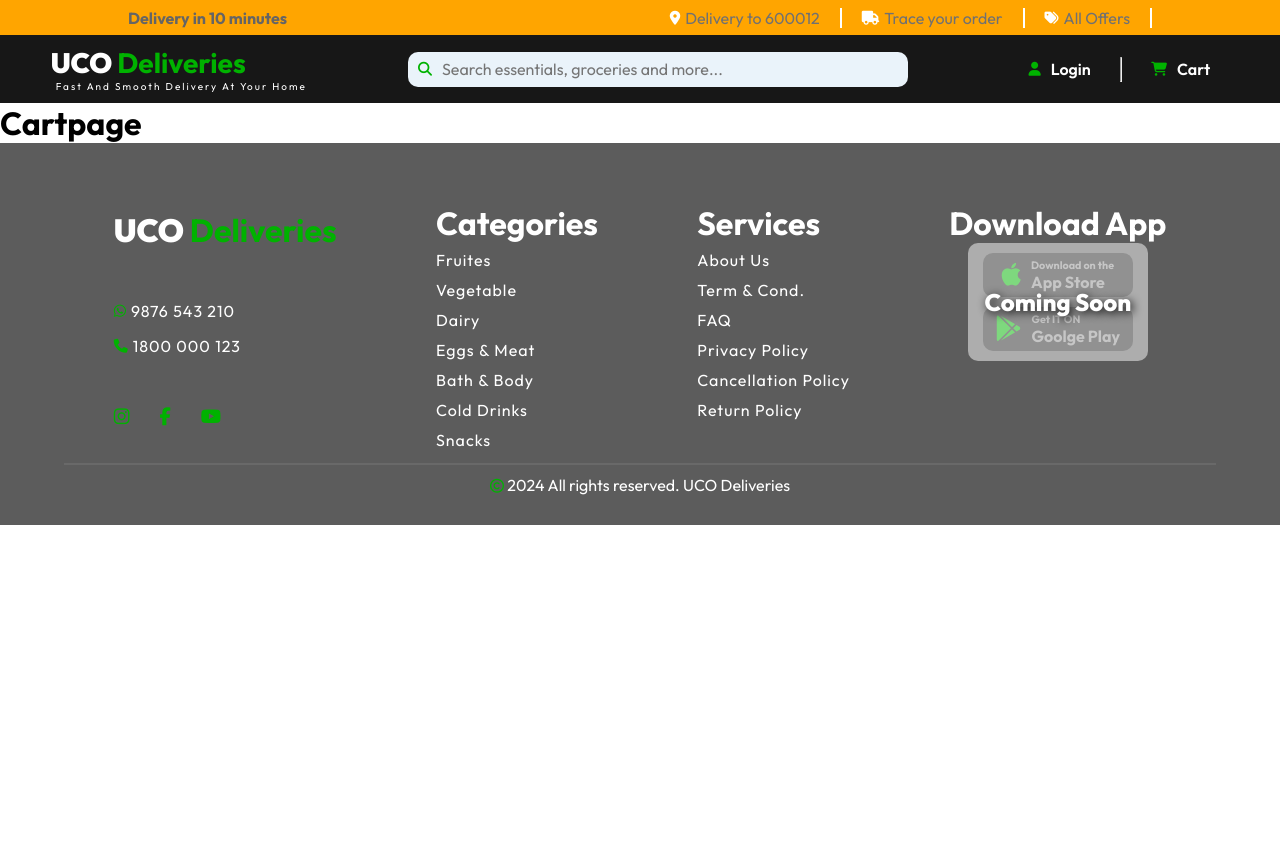
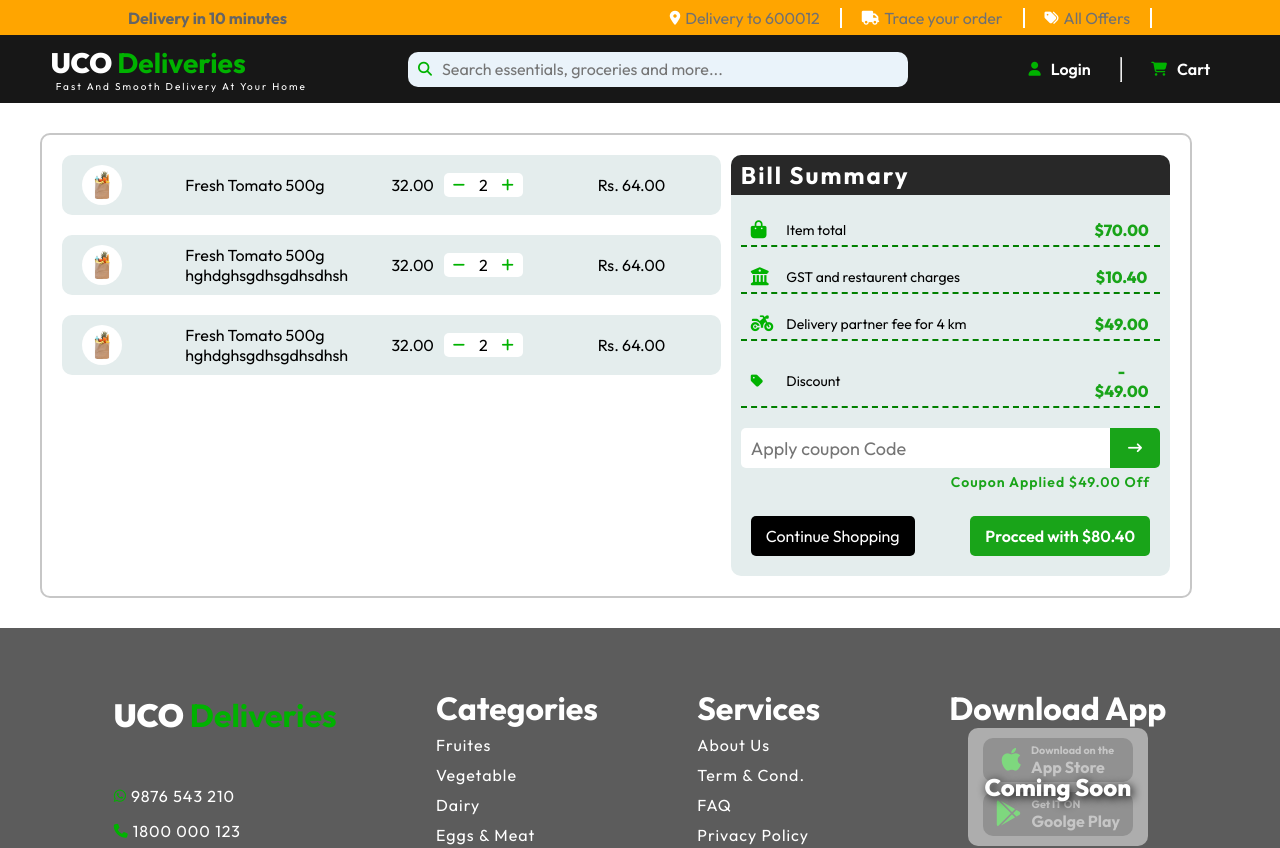
Before and after one commit to CrazieGuru/UCO, a React (Vite) app in the folder frontend/: page /cart in a window 1280 px wide. Shown: the top 848 px of the page. Before the commit the page ends 800 px from the top, so only its background shows below. Built offline with nearby package versions, Linux system fonts and the light colour scheme.

Commit message:
created cart page

```diff
--- a/frontend/src/App.css
+++ b/frontend/src/App.css
@@ -1,6 +1,7 @@
 a{
     text-decoration: none;
     color: inherit;
+    cursor: pointer;
 }
 a:hover{
     transition: .4s;
--- a/frontend/src/Components/Navbar/Navbar.jsx
+++ b/frontend/src/Components/Navbar/Navbar.jsx
@@ -44,12 +44,12 @@
             <div className="profile-cart-m">
               <div className="profile">
                 <i className="fa fa-user"></i>
-                <p>Login</p>
+                <a href=""><p>Login</p></a>
               </div>
               <hr />
               <div className="cart">
                 <i className="fa fa-cart-shopping"></i>
-                <p>Cart</p>
+                <a href="/cart"><p>Cart</p></a>
               </div>
             </div>
           </div>
@@ -65,12 +65,12 @@
           <div className="profile-cart">
             <div className="profile">
               <i className="fa fa-user"></i>
-              <p>Login</p>
+              <a href=""><p>Login</p></a>
             </div>
             <hr />
             <div className="cart">
               <i className="fa fa-cart-shopping"></i>
-              <p>Cart</p>
+              <a href="/cart"><p>Cart</p></a>
             </div>
           </div>
         </div>
--- a/frontend/src/Pages/Cartpage/Cart.css
+++ b/frontend/src/Pages/Cartpage/Cart.css
@@ -0,0 +1,243 @@
+.cart-container{
+    display: flex;
+    width: 90%;
+    padding: 20px;
+    border: 2px solid rgb(199, 199, 199);
+    border-radius: 10px;
+    gap: 10px;
+    font-family: outfit;
+    margin:30px 40px;
+}
+.cart-container .cart-items{
+    width: 60%;
+    height: 400px;
+    display: flex;
+    flex-direction:column;
+    gap: 20px;
+    overflow: scroll;
+}
+.cart-items::-webkit-scrollbar{
+    display: none;
+    scroll-behavior: smooth;
+}
+.cart-items .cart-item{
+    display: grid;
+    grid-template-columns: 1fr 2fr 2fr 1fr;
+    align-items: center;
+    justify-content: space-around;
+    background-color: rgb(228, 237, 237);
+    padding: 10px 20px;
+    border-radius: 10px;
+}
+.cart-item .cart-item-image-container{
+    width: 40px;
+    height: 40px;
+}
+.cart-item-image-container img{
+    width: 100%;
+    height: 100%;
+    object-fit: contain;
+    object-position: center;
+    padding: 5px;
+    background-color: white;
+    border-radius: 50%;
+}
+.cart-item-qty{
+    display: flex;
+    align-items: center;
+    gap: 10px;
+}
+.cart-item-qty .qty-func{
+    display: flex;
+    align-items: center;
+    gap: 10px;
+    padding:2px 5px;
+    background-color: white;
+    border-radius: 5px;
+}
+.qty-func i{
+    width: 20px;
+    height: 20px;
+    text-align: center;
+    line-height: 20px;
+    cursor: pointer;
+}
+.cart-amount-container{
+    width: 40%;
+    display: flex;
+    flex-direction: column;
+    background-color: rgb(228, 237, 237);
+    border-radius: 10px;
+}
+.cart-amount-container .bill-title{
+    background-color:rgb(40, 40, 40);
+    border-top-left-radius: 10px;
+    border-top-right-radius: 10px;
+    padding: 5px 10px;
+    color: white;
+    letter-spacing: 2px;
+}
+.cart-amount-container .bill-details{
+    display: flex;
+    flex-direction: column;
+    gap: 15px;
+    padding: 20px 10px;
+    justify-content: space-between;
+    font-size: 14px;
+}
+.bill-details .row{
+    display: grid;
+    padding: 5px 10px;
+    grid-template-columns: 6fr 1fr;
+    border-bottom: 2px dashed green ;
+}
+.row .item-total-name,.gst-total-name,.delivery-total-name,.discount-total-name{
+    display: grid;
+    gap: 10px;
+    grid-template-columns: 1fr 12fr;
+    align-items: center;
+}
+.item-total-name i,.gst-total-name i,.delivery-total-name i{
+    font-size: 18px;
+}
+.row > p{
+    color: rgb(25, 164, 25);
+    font-weight: 800;
+    font-size: 16px;
+    text-align: center;
+}
+.continue-proceed{
+    padding: 20px;
+    width: 100%;
+    display: flex;
+    align-items: center;
+    justify-content: space-between;
+}
+.continue-proceed .btn{
+    padding: 10px 15px;
+    border-radius: 5px;
+    outline: none;
+    border: none;
+    font-size: 16px;
+    cursor: pointer;
+}
+.continue-proceed #continue-shop{
+    background-color: black;
+    color: white;
+}
+.continue-proceed #proceed{
+    background-color: rgb(25, 164, 25);
+    color: white;
+    font-weight: 600;
+}
+.coupon{
+    width: 100%;
+    padding:0 10px;
+    display: flex;
+    flex-direction: column;
+}
+.coupon .coupon-input{
+    display: flex;
+    align-items: center;
+    position: relative;
+}
+.coupon-input input{
+    width: 100%;
+    border-radius: 5px;
+    border: none;
+    outline: none;
+    height: 40px;
+    padding:0 10px;
+    padding-right: 60px;
+    font-size: 18px;
+    color: rgb(132, 129, 129);
+}
+.coupon-input i{
+    position: absolute;
+    right: 0;
+    padding: 3px;
+    background-color: rgb(25, 164, 25);
+    height: 100%;
+    width: 50px;
+    display: flex;
+    align-items: center;
+    justify-content: center;
+    color: white;
+    border-top-right-radius: 5px;
+    border-bottom-right-radius: 5px;
+}
+.coupon .coupon-amount{
+    font-size: 14px;
+    text-align: right;
+    padding: 5px 10px;
+    color: rgb(25, 164, 25);
+    font-weight: 600;
+    letter-spacing: 1px;
+}
+@media screen and (max-width:514px) {
+    .cart-container{
+        flex-direction: column;
+        width: 100%;
+        margin: 0;
+    }
+    .cart-container .cart-items{
+        width: 100%;
+        height: auto;
+        display: flex;
+        flex-direction:column;
+        overflow: scroll;
+    }
+    .cart-items .cart-item{
+        display: grid;
+        align-items: center;
+        grid-template-columns: 1fr 6fr 2fr;
+        justify-content: space-around;
+        background-color: rgb(228, 237, 237);
+        padding: 10px 20px;
+        border-radius: 10px;
+        gap: 10px;
+    }
+    .cart-item .cart-item-image-container{
+        min-width: 40px;
+    }
+    .cart-items .cart-item > .cart-item-qty > p{
+        display: none;
+    }
+    .cart-items .cart-item > .cart-item-amount{
+        display: none;
+    }
+    .cart-amount-container{
+        width: 100%;
+        display: flex;
+        margin-top: 20px;
+        flex-direction: column;
+        background-color: rgb(228, 237, 237);
+        border-radius: 10px;
+    }
+
+    .row > p{
+        width: 80px;
+        text-align: center;
+        padding-left: 20px;
+        color: rgb(25, 164, 25);
+        font-weight: 800;
+        font-size: 14px;
+        text-align: center;
+    }
+    .continue-proceed{
+        padding: 10px;
+        width: 100%;
+        display: flex;
+        align-items: center;
+        gap: 20px;
+        justify-content: space-between;
+    }
+    .continue-proceed button{
+        padding: 10px 15px;
+        border-radius: 5px;
+        outline: none;
+        border: none;
+        font-size: 16px;
+        cursor: pointer;
+    }
+}
--- a/frontend/src/Pages/Cartpage/Cart.jsx
+++ b/frontend/src/Pages/Cartpage/Cart.jsx
@@ -1,12 +1,111 @@
-import React from 'react'
-import './Cart.css'
+import React from "react";
+import "./Cart.css";
+import i_img from "../../assets/images/item.png";
 
 const Cart = () => {
   return (
-    <div>
-      <h1>Cartpage</h1>
-    </div>
-  )
-}
+    <>
+      <div className="cart-container">
+        <div className="cart-items">
+          <div className="cart-item">
+            <div className="cart-item-image-container">
+              <img src={i_img} alt="" />
+            </div>
+            <p className="cart-item-name">Fresh Tomato 500g</p>
+            <div className="cart-item-qty">
+              <p>32.00</p>
+              <div className="qty-func">
+                <i className="fa-solid fa-minus"></i>
+                <p className="qty">2</p>
+                <i className="fa-solid fa-plus"></i>
+              </div>
+            </div>
+            <p className="cart-item-amount">Rs. 64.00</p>
+          </div>
+          <div className="cart-item">
+            <div className="cart-item-image-container">
+              <img src={i_img} alt="" />
+            </div>
+            <p className="cart-item-name">
+              Fresh Tomato 500g hghdghsgdhsgdhsdhsh
+            </p>
+            <div className="cart-item-qty">
+              <p>32.00</p>
+              <div className="qty-func">
+                <i className="fa-solid fa-minus"></i>
+                <p className="qty">2</p>
+                <i className="fa-solid fa-plus"></i>
+              </div>
+            </div>
+            <p className="cart-item-amount">Rs. 64.00</p>
+          </div>
+          <div className="cart-item">
+            <div className="cart-item-image-container">
+              <img src={i_img} alt="" />
+            </div>
+            <p className="cart-item-name">
+              Fresh Tomato 500g hghdghsgdhsgdhsdhsh
+            </p>
+            <div className="cart-item-qty">
+              <p>32.00</p>
+              <div className="qty-func">
+                <i className="fa-solid fa-minus"></i>
+                <p className="qty">2</p>
+                <i className="fa-solid fa-plus"></i>
+              </div>
+            </div>
+            <p className="cart-item-amount">Rs. 64.00</p>
+          </div>
+        </div>
+        <div className="cart-amount-container">
+          <h2 className="bill-title">Bill Summary</h2>
+          <div>
+            <div className="bill-details">
+              <div className="item-total row">
+                <div className="item-total-name">
+                  <i className="fa-solid fa-bag-shopping"></i>
+                  <p>Item total</p>
+                </div>
+                <p className="item-amount">$70.00</p>
+              </div>
+              <div className="gst-total row">
+                <div className="gst-total-name">
+                  <i class="fa-solid fa-building-columns"></i>
+                  <p>GST and restaurent charges</p>
+                </div>
+                <p className="gst-amount">$10.40</p>
+              </div>
+              <div className="delivery-total row">
+                <div className="delivery-total-name">
+                  <i class="fa-solid fa-motorcycle"></i>
+                  <p>Delivery partner fee for 4 km</p>
+                </div>
+                <p className="delivery-amount">$49.00</p>
+              </div>
+              <div className="discount-total row">
+                <div className="discount-total-name">
+                  <i class="fa-solid fa-tag"></i>
+                  <p>Discount</p>
+                </div>
+                <p className="discount-amount">- $49.00</p>
+              </div>
+            </div>
+          </div>
+          <div className="coupon">
+              <div className="coupon-input">
+                <input type="coupon-code" name="coupon-code" id="coupon-code" placeholder="Apply coupon Code"/>
+                <i class="fa-solid fa-arrow-right-long"></i>
+              </div>
+              <p className="coupon-amount">Coupon Applied $49.00 Off</p>
+          </div>
+          <div className="continue-proceed">
+            <a href="/" className="btn" name="continue-shop" id="continue-shop">Continue Shopping</a>
+            <a className="btn" name="procced" id="proceed">Procced with $80.40</a>
+          </div>
+        </div>
+      </div>
+    </>
+  );
+};
 
-export default Cart
+export default Cart;
```
